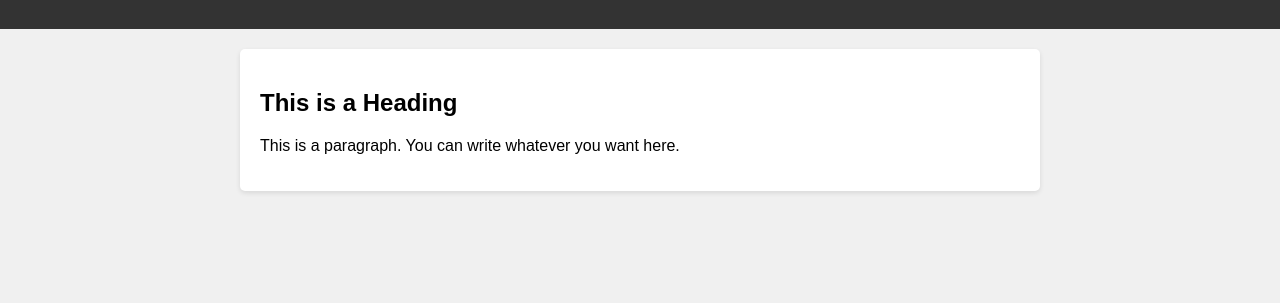
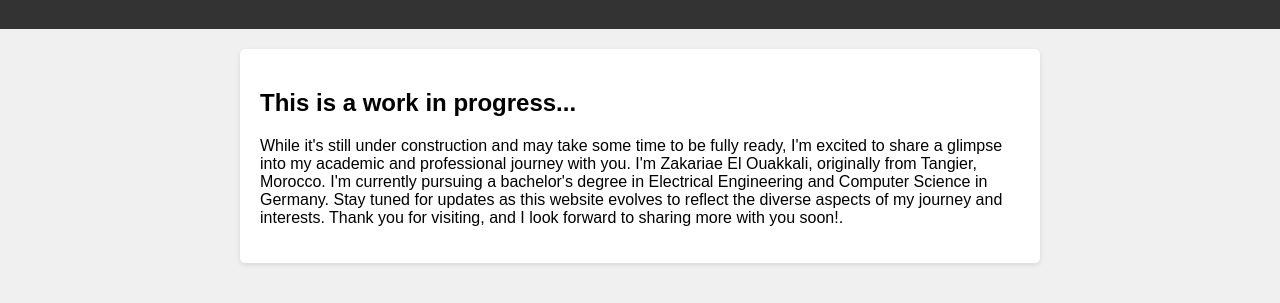
Before and after one commit to 0x5A61616B69/mywebsite, a plain HTML site: page index.html in a window 1280 px wide. Shown: the part 71-374 px from the top of the page. Drawn offline with Linux system fonts and the light colour scheme.

Commit message:
Update index.html

```diff
--- a/index.html
+++ b/index.html
@@ -37,8 +37,10 @@
     </header>
     <div class="container">
         <div class="content">
-            <h2>This is a Heading</h2>
-            <p>This is a paragraph. You can write whatever you want here.</p>
+            <h2>This is a work in progress...</h2>
+            <p>While it's still under construction and may take some time to be fully ready, I'm excited to share a glimpse into my academic and professional journey with you.
+I'm Zakariae El Ouakkali, originally from Tangier, Morocco. I'm currently pursuing a bachelor's degree in Electrical Engineering and Computer Science in Germany.
+Stay tuned for updates as this website evolves to reflect the diverse aspects of my journey and interests. Thank you for visiting, and I look forward to sharing more with you soon!.</p>
         </div>
     </div>
 </body>
```
